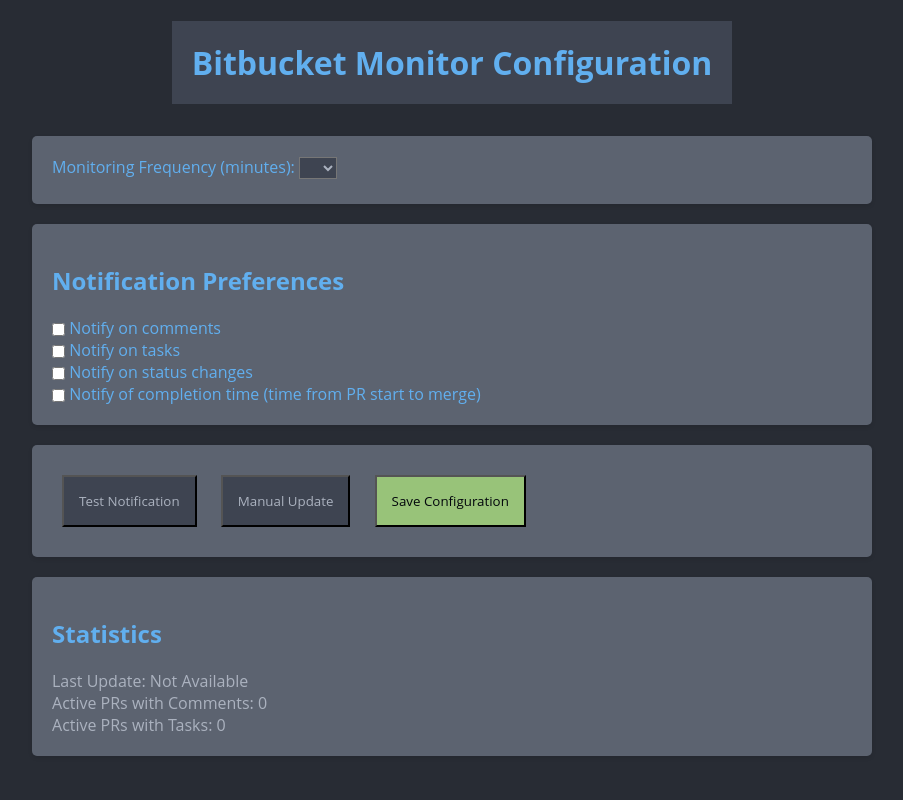
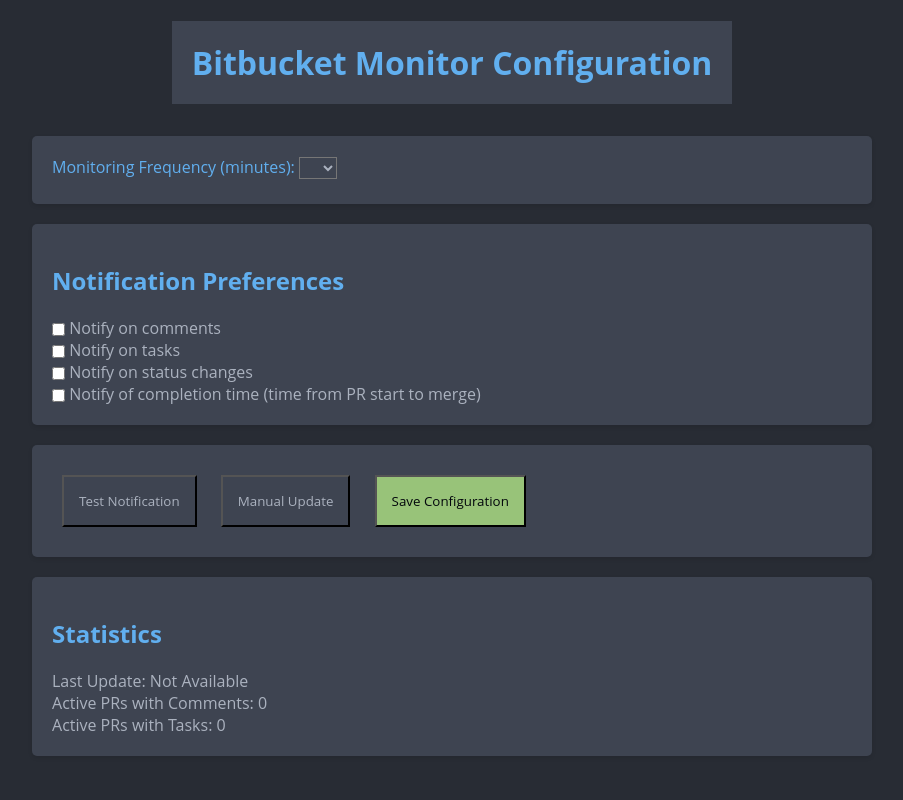
Before and after one commit to sifterstudios/bitbucket-comments-notifyer, a Python web app: template web/templates/index.html in a window 1280 px wide. Shown: the whole page, without its empty margins (188-1091 px from the left). Run offline with Jinja, Linux system fonts and the light colour scheme; the template is opened without the code that fills it, so the values that code supplies are empty.

Commit message:
Fixup of some colors in frontend

```diff
--- a/web/static/style.css
+++ b/web/static/style.css
@@ -1,7 +1,11 @@
-body, p, select, input[type="checkbox"], button {
+body,
+p,
+select,
+input[type="checkbox"],
+button {
   margin: 0;
   padding: 0;
-  font-family: 'Open Sans', sans-serif;
+  font-family: "Open Sans", sans-serif;
   color: #abb2bf;
 }
 
@@ -23,7 +27,7 @@
 .container {
   max-width: 800px;
   padding: 20px;
-  background-color: #5c6370;
+  background-color: #3e4451;
   box-shadow: 0 2px 4px rgba(0, 0, 0, 0.1);
   border-radius: 5px;
   width: 100%;
@@ -42,7 +46,7 @@
 
 #save-button {
   background-color: #98c379;
-  color: #03070C;
+  color: #03070c;
   cursor: pointer;
 }
 
@@ -80,5 +84,5 @@
 
 .checkbox-text {
   display: inline;
-  color: #61afef;
+  color: #abb2bf;
 }
```
